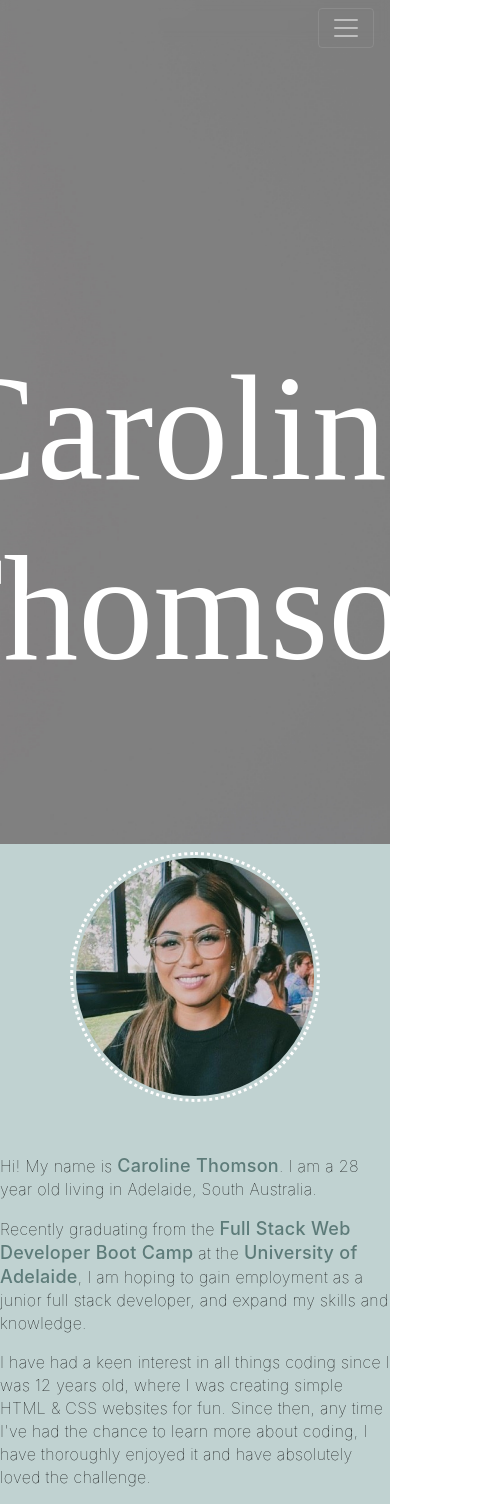
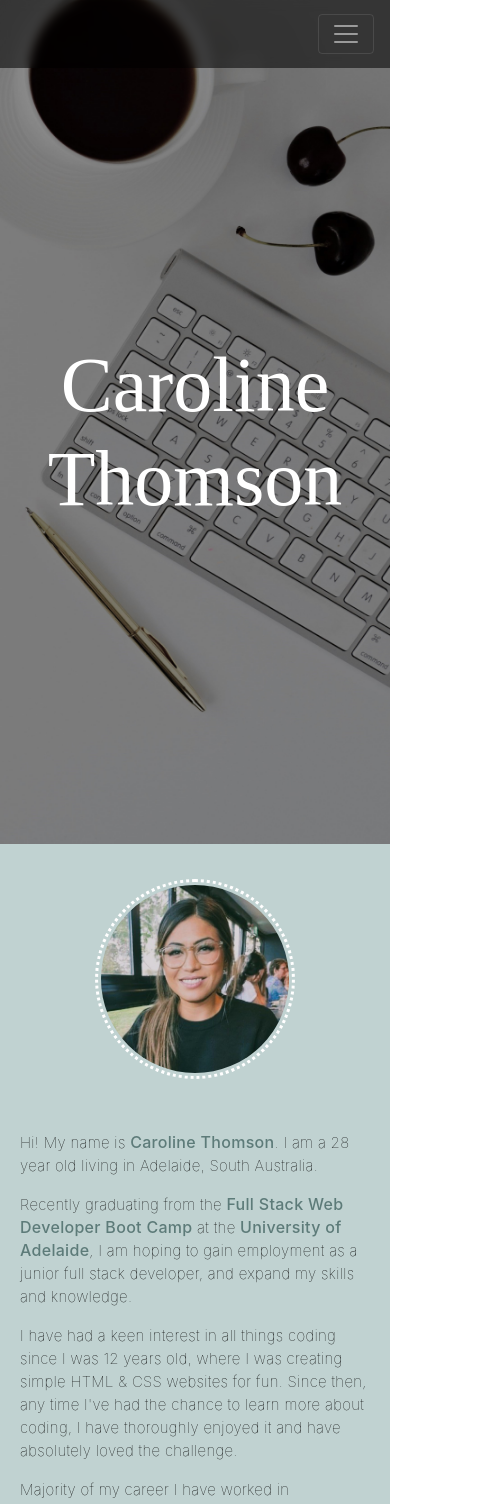
Before and after one commit to carolinemae/Caroline-Portfolio, a React (Create React App) app: page / in a window 390 px wide. Shown: the top 1504 px of the page, 500 px wide, since content can reach past the window. Built offline with nearby package versions, Linux system fonts and the light colour scheme; a web font is replaced by a local one.

Commit message:
some responsiveness added

```diff
--- a/src/index.css
+++ b/src/index.css
@@ -19,7 +19,7 @@ html {
     backdrop-filter: blur(5px);
     top: 0;
     z-index: 1;
-    width: 100%;
+    width: 100vw;
     height: 5vh;
 }
 
@@ -40,19 +40,11 @@ html {
     top: 40vh;
     font-family: 'Raleway Dots', cursive;
     color: white;
-    font-size: 150px;
+    font-size: 10vw;
     text-align: center;
     transition: 0.5s;
     font-weight: 500;
 }
-
-/* .name-img {
-    max-width: 100vw;
-} */
-
-/* .name:hover {
-    cursor: default;
-} */
 
 .content-body {
     min-height: 100vh;
@@ -70,6 +62,7 @@ html {
     align-items: center;
     background-image: url('./images/bg-03.jpg');
     background-size: cover;
+    background-position: right;
 }
 
 .about {
@@ -94,6 +87,7 @@ html {
 .about-content p {
     max-width: 700px;
     font-weight: 100;
+    padding: 0px 20px;
 }
 
 .about-content em {
@@ -313,6 +307,56 @@ footer p {
     padding: 10px 5px;
 }
 
+@media (max-width: 992px) {
+    .custom-nav {
+        height: 8vh;
+        background-color: #0000008a !important;
+    }
+    .name {
+        font-size: 100px;
+    }
+    .heading-projects {
+        display: none;
+    }
+    .lists {
+        justify-content: center;
+    }
+}
+
+@media (max-width: 630px) {
+    .project-img {
+        max-width: 90vw;
+    }
+}
+
+@media (max-width: 510px) {
+    .name {
+        font-size: 20vw;
+    }
+    .avatar {
+        height: 200px;
+    }
+    .about-content p {
+        font-size: 15px;
+    }
+    .about-content em {
+        font-size: 16px;
+    }
+    h3 {
+        font-size: 25px;
+    }
+    table {
+        min-width: 0;
+        width: 90vw;
+    }
+    td {
+        font-size: 15px;
+    }
+    .form-control {
+        width: 300px;
+    }
+}
+
 /*
 @media only screen and (max-width: 650px) {
     .nav {
```
